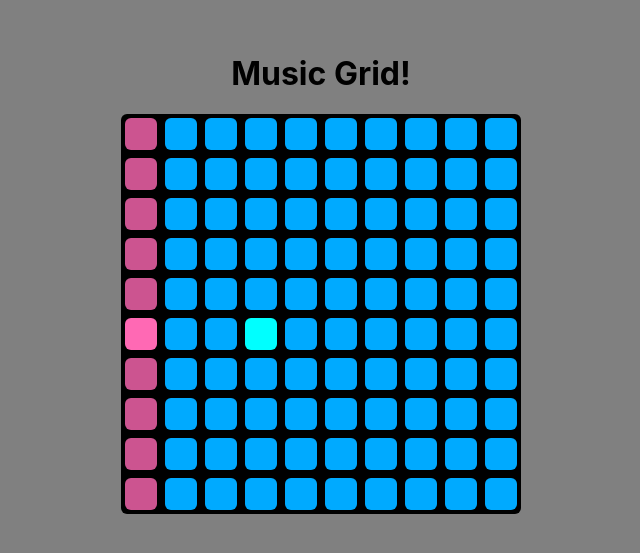
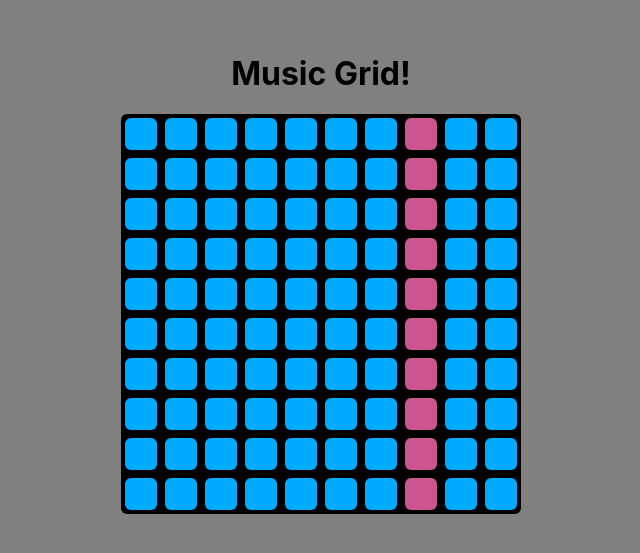
Before and after one commit to ayyjohn/music-grid, a React (Create React App) app: page / in a window 1280 px wide. Shown: the part 127-680 px from the top of the page, without its empty margins (319-959 px from the left). Built offline with nearby package versions, Linux system fonts and the light colour scheme.

Commit message:
make pink cells cycle through

```diff
--- a/src/components/MusicGrid.jsx
+++ b/src/components/MusicGrid.jsx
@@ -3,21 +3,39 @@ import GridColumn from './GridColumn';
 import GridElement from './GridElement';
 
 class MusicGrid extends React.Component {
+    constructor(props) {
+        super(props);
+        this.state = {
+            playingCol: 0,
+        };
+        this.gridSize = 10;
+    }
+
+    componentDidMount() {
+        setInterval(this.cyclePlaying, 200)
+    }
+
+    cyclePlaying = (prevState, props) => {
+        this.setState((prevState, props) => ({
+            playingCol: (prevState.playingCol + 1) % this.gridSize
+        }))
+    }
+
     createGrid() {
         let cols = []
         for (let i = 0; i < 10; i++) {
             let row = []
             for (let j = 0; j < 10; j++) {
+                const name = `${i}-${j}`
                 row.push(
                     <GridElement
-                        selected={(i === 0 || i === 3) && j === 5}
-                        key={`${i}-${j}`}
+                        key={name}
                     ></GridElement>
                 )
             }
             cols.push(
                 <GridColumn
-                    playing={i === 0}
+                    playing={i === this.state.playingCol}
                     key={`${i}`}
                     row={row}
                 >
```
